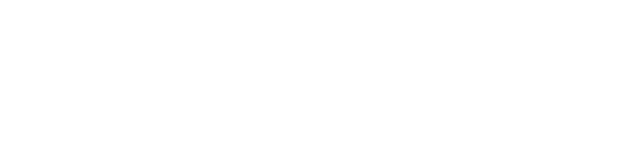
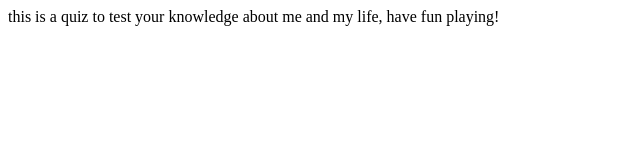
Before and after one commit to vaishnavipullakhandam/quiz-aboutme, a plain HTML site: page index.html in a window 1280 px wide. Shown: the whole page, without its empty margins (0-640 px from the left). Drawn offline with Linux system fonts and the light colour scheme.

Commit message:
docs:updated body

```diff
--- a/index.html
+++ b/index.html
@@ -6,6 +6,6 @@
     <title>How well do you know me?</title>
 </head>
 <body>
-
+    this is a quiz to test your knowledge about me and my life, have fun playing!
 </body>
 </html>
```
